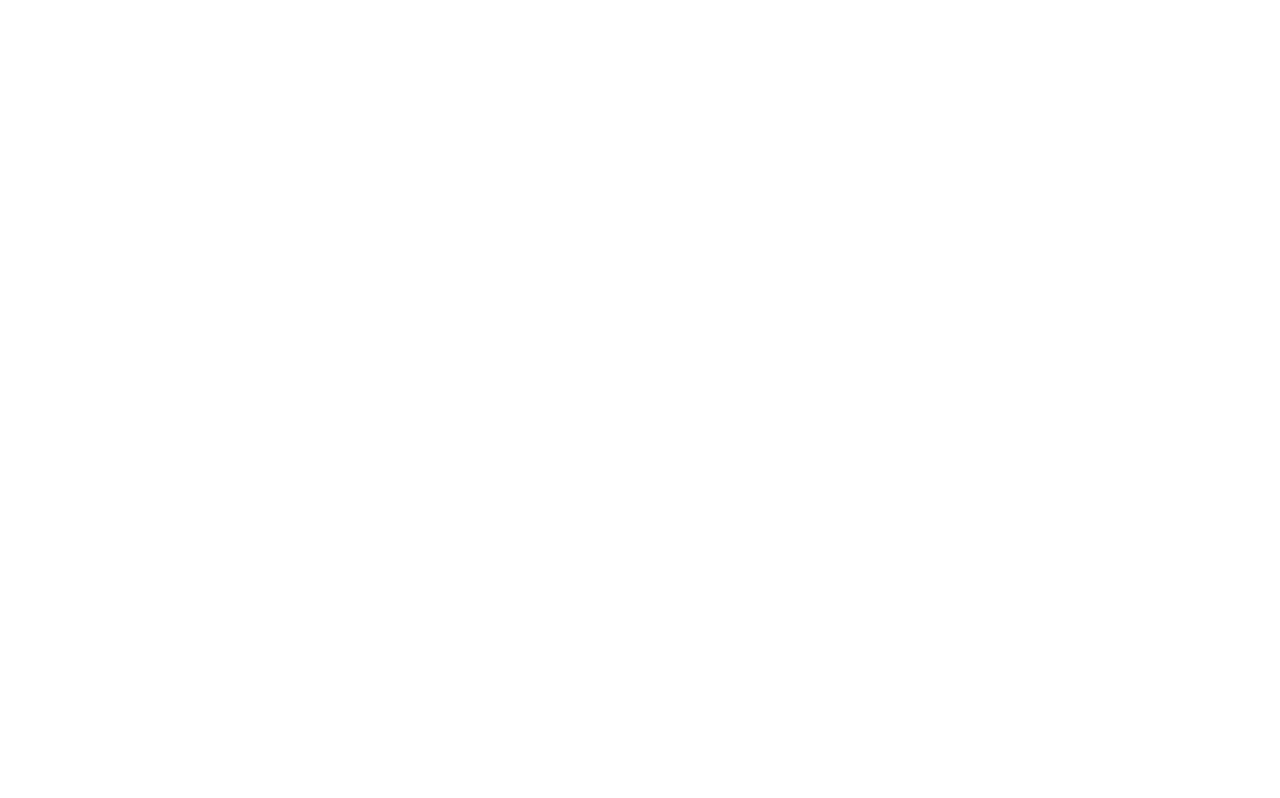
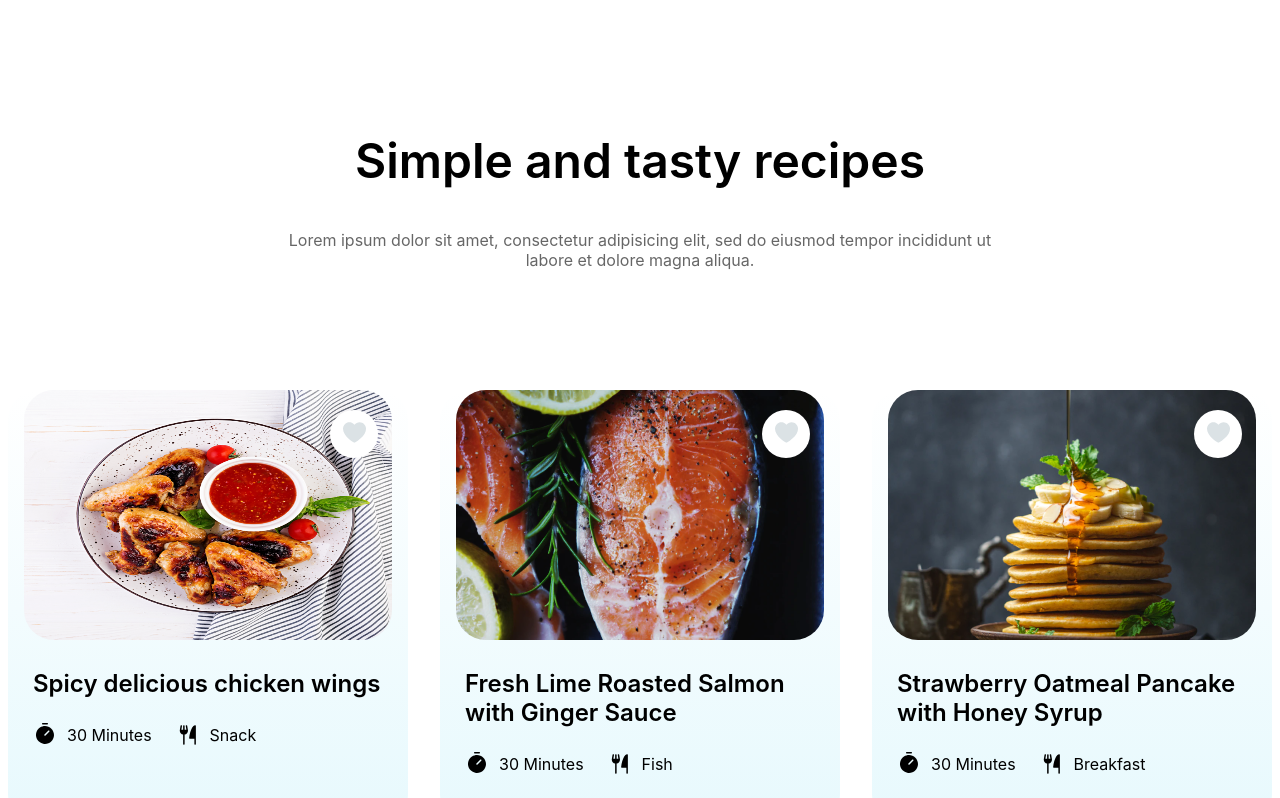
Before and after one commit to sayitbekuulumaksat/foodieland-react, a React (Vite) app: page / in a window 1280 px wide. Shown: the part 1380-2178 px from the top of the page. Before the commit the page ends 1390 px from the top, so only its background shows below. Built offline with nearby package versions, Linux system fonts and the light colour scheme.

Commit message:
added Recipes component

```diff
--- /dev/null
+++ b/css/recipes.min.css
@@ -0,0 +1,87 @@
+.recipes {
+  margin-top: 130px;
+  text-align: center;
+}
+.recipes__title {
+  font-family: Inter, sans-serif;
+  font-size: 48px;
+  font-weight: 600;
+  line-height: 58.09px;
+}
+.recipes__description {
+  color: rgba(0, 0, 0, 0.6);
+  width: 705px;
+  margin: 0 auto;
+}
+.recipes__items {
+  display: -webkit-box;
+  display: -ms-flexbox;
+  display: flex;
+  -webkit-box-pack: justify;
+      -ms-flex-pack: justify;
+          justify-content: space-between;
+  -webkit-box-align: center;
+      -ms-flex-align: center;
+          align-items: center;
+  -ms-flex-wrap: wrap;
+      flex-wrap: wrap;
+  margin-top: 80px;
+}
+.recipes__item {
+  text-decoration: none;
+  width: 400px;
+  height: 435px;
+  color: #000;
+  margin-top: 40px;
+  position: relative;
+  border-radius: 30px;
+  background: -webkit-gradient(linear, left bottom, left top, from(#e7f9fd), to(rgba(231, 249, 253, 0)));
+  background: -o-linear-gradient(bottom, #e7f9fd, rgba(231, 249, 253, 0));
+  background: linear-gradient(to top, #e7f9fd, rgba(231, 249, 253, 0));
+}
+.recipes__item_image {
+  border-radius: 30px;
+  width: 368px;
+  height: 250px;
+}
+.recipes__info {
+  margin: 25px;
+  display: -webkit-box;
+  display: -ms-flexbox;
+  display: flex;
+  -webkit-box-align: center;
+      -ms-flex-align: center;
+          align-items: center;
+}
+.recipes__info img {
+  margin-right: 10px;
+}
+.recipes__info span {
+  margin-right: 24px;
+}
+.recipes__name {
+  font-size: 24px;
+  font-weight: 600;
+  text-align: left;
+  margin: 25px;
+}
+.recipes__like {
+  position: absolute;
+  top: 20px;
+  right: 30px;
+  width: 48px;
+  height: 48px;
+  background-color: #fff;
+  border-radius: 48px;
+}
+.recipes__like--icon {
+  width: 25px;
+  height: 25px;
+  margin-top: 10px;
+  cursor: pointer;
+}
+.recipes__like--redicon {
+  width: 25px;
+  height: 25px;
+  margin-top: 10px;
+}/*# sourceMappingURL=recipes.min.css.map */
--- a/src/App.jsx
+++ b/src/App.jsx
@@ -3,6 +3,7 @@ import "./App.scss";
 import Navbar from "./components/Navbar/Navbar";
 import Hero from "./pages/Home/Hero";
 import Categories from "./pages/Home/Categories";
+import Recipes from "./pages/Home/Recipes";
 
 function App() {
   return (
@@ -16,6 +17,7 @@ function App() {
         </Routes> */}
         <Hero/>
         <Categories />
+        <Recipes/>
       </main>
     </>
   );
--- a/src/data/recipes.json
+++ b/src/data/recipes.json
@@ -65,7 +65,7 @@
     "textKnife": "Meat"
   },
   {
-    "advertising": "./assets/images/recipes/Ads.png"
+    "advertising": "/src/assets/images/recipes/Ads.png"
   },
   {
     "id": "6",
--- a/src/pages/Home/Categories.jsx
+++ b/src/pages/Home/Categories.jsx
@@ -23,7 +23,7 @@ function Categories() {
           <div className='categories__menu'>
             {displayedCategories.map((category, index) => (
               <a href='/' key={index} className='categories__item'>
-                <img src={new URL(category.image, import.meta.url).href} />
+                <img src={category.image} />
                 <h3
                   style={{
                     background: `linear-gradient(to top, ${category.color}, #70824600)`,
--- a/src/pages/Home/Recipes.jsx
+++ b/src/pages/Home/Recipes.jsx
@@ -1,11 +1,71 @@
-import React from 'react'
+import "./recipes.scss";
+import recipesData from "../../data/recipes.json";
+import heartIcon from "/src/assets/images/recipes/heart.svg";
+import redHeart from "/src/assets/images/recipes/redheart.svg";
 
 function Recipes() {
+  const handleToggleFavorite = (e) => {
+    console.log(e.target.src)
+    if(e.target.src === heartIcon){
+      e.target.src = redHeart
+    }else{
+      e.target.src = heartIcon
+    }
+  };
   return (
-    <div>
+    <section className='recipes'>
+      <div className='container'>
+        <div className='recipes__content'>
+          <h2 className='recipes__title'>Simple and tasty recipes</h2>
+          <p className='recipes__description'>
+            Lorem ipsum dolor sit amet, consectetur adipisicing elit, sed do
+            eiusmod tempor incididunt ut labore et dolore magna aliqua.
+          </p>
+          <div className='recipes__items'>
+            {recipesData.map((recipe, i) =>
+              recipe["advertising"] ? (
+                <a key={i} href='/' className='recipes__item advertising'>
+                  <img src={recipe.advertising} />
+                </a>
+              ) : (
+                <div key={i} className='recipes__item'>
+                  <img
+                    src={recipe.image}
+                    alt={recipe.title}
+                    className='recipes__item_image'
+                  />
 
-    </div>
-  )
+                  <h3 className='recipes__name'>{recipe.title}</h3>
+                  <div className='recipes__info'>
+                    <img
+                      src={recipe.iconTime}
+                      alt='Time Icon'
+                      className='recipes__icon'
+                    />
+                    <span>{recipe.textTime}</span>
+                    <img
+                      src={recipe.iconKnife}
+                      alt='Knife Icon'
+                      className='recipes__icon'
+                    />
+                    <span>{recipe.textKnife}</span>
+                  </div>
+                  <div className='recipes__like'>
+                    <img
+                      id={recipe.id}
+                      src={heartIcon}
+                      onClick={(e) => handleToggleFavorite(e)}
+                      className='recipes__like--icon'
+                    />
+                  </div>
+                </div>
+              )
+            )}
+          </div>
+        </div>
+      </div>
+    </section>
+  );
 }
 
-export default Recipes
+export default Recipes;
--- /dev/null
+++ b/src/pages/Home/recipes.scss
@@ -0,0 +1,75 @@
+@use "../../assets/helpers/mixins";
+.recipes {
+  margin-top: 130px;
+  text-align: center;
+  &__title {
+    font-family: Inter, sans-serif;
+    font-size: 48px;
+    font-weight: 600;
+    line-height: 58.09px;
+  }
+  &__description {
+    color: #00000099;
+    width: 705px;
+    margin: 0 auto;
+  }
+  &__items {
+    @include mixins.dFlex();
+    flex-wrap: wrap;
+    margin-top: 80px;
+  }
+
+  &__item {
+    text-decoration: none;
+    width: 400px;
+    height: 435px;
+    color: #000;
+    margin-top: 40px;
+    position: relative;
+    border-radius: 30px;
+    background: linear-gradient(to top, #e7f9fd, #e7f9fd00);
+    &_image {
+      border-radius: 30px;
+      width: 368px;
+      height: 250px;
+    }
+  }
+  &__info {
+    margin: 25px;
+    display: flex;
+    align-items: center;
+    img {
+      margin-right: 10px;
+    }
+    span {
+      margin-right: 24px;
+    }
+  }
+  &__name {
+    font-size: 24px;
+    font-weight: 600;
+    text-align: left;
+    margin: 25px;
+  }
+  &__like {
+    position: absolute;
+    top: 20px;
+    right: 30px;
+    width: 48px;
+    height: 48px;
+    background-color: #fff;
+    border-radius: 48px;
+    &--icon {
+      width: 25px;
+      height: 25px;
+      margin-top: 10px;
+      cursor: pointer;
+    }
+    &--redicon {
+      width: 25px;
+      height: 25px;
+      margin-top: 10px;
+      // display: none;
+    }
+  }
+}
```
Also changed, not shown: 1 other file (tests, documents, lock files or other folders).
